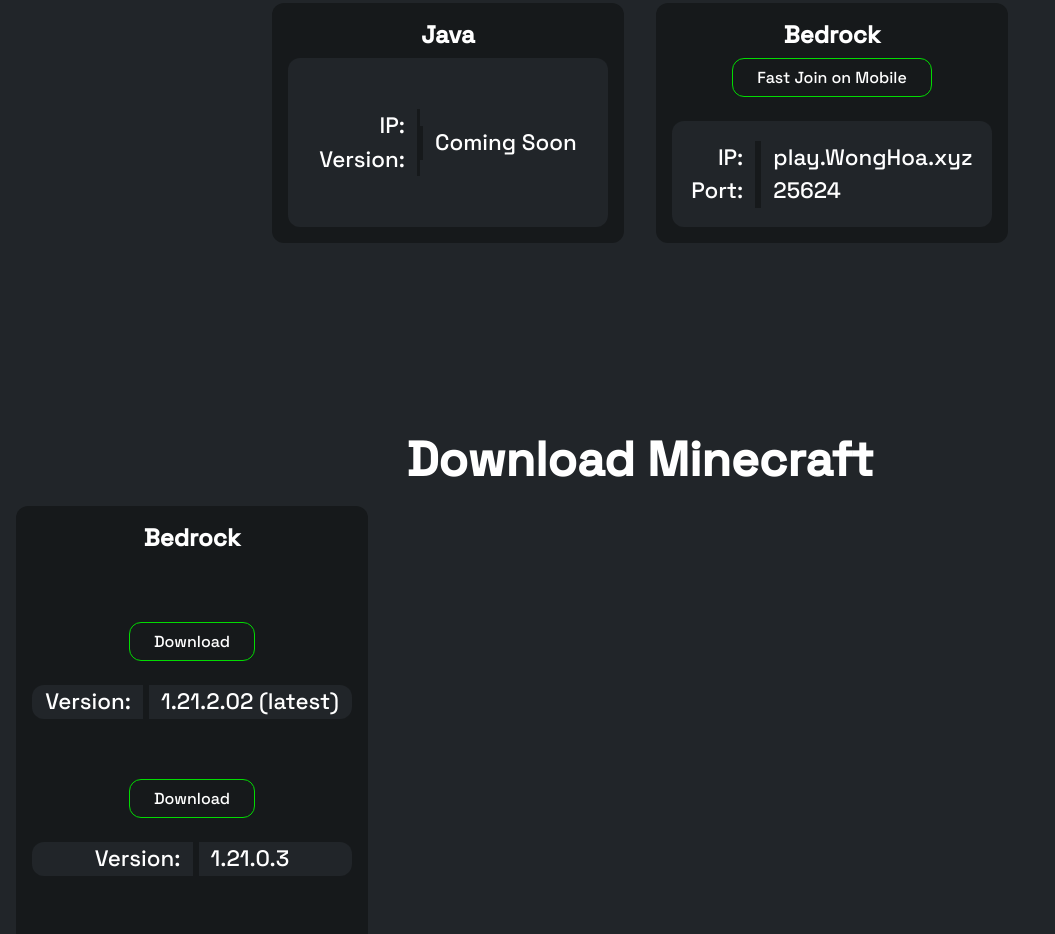
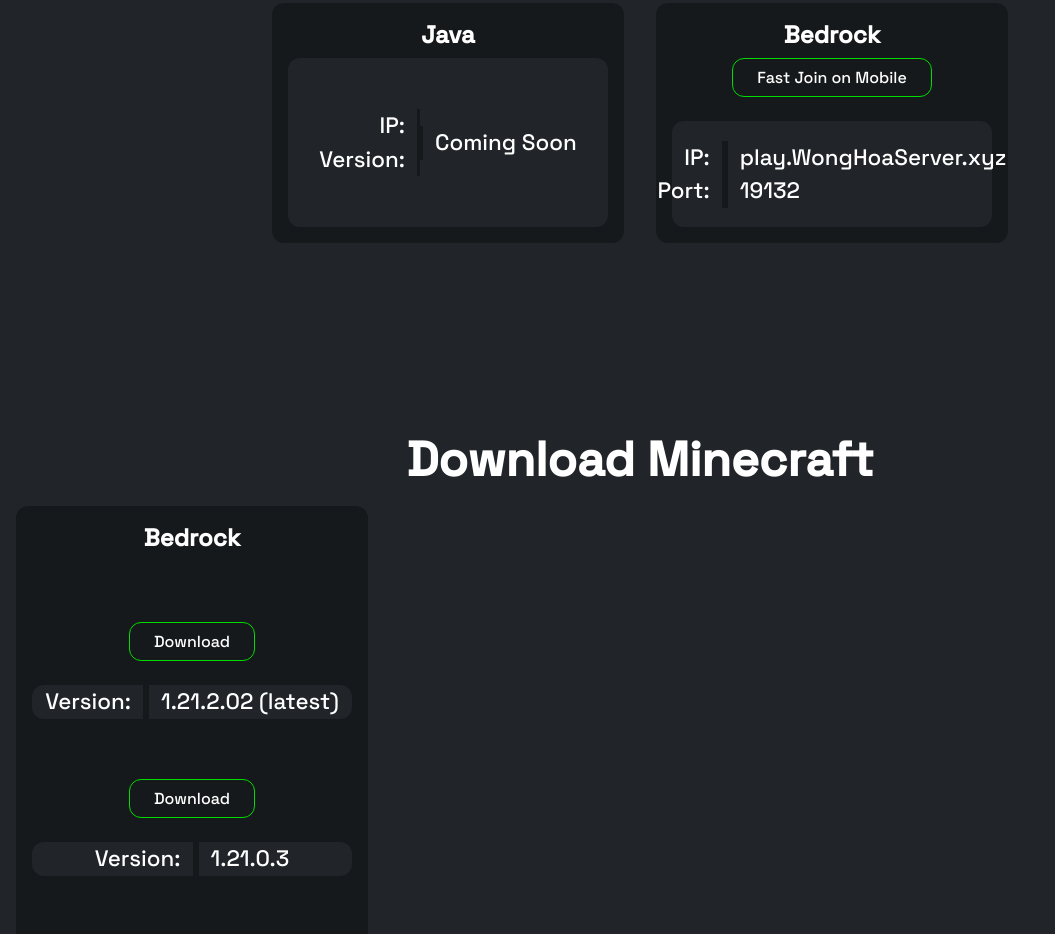
Before and after one commit to BLUEGAMINGID/WH-Web, a plain HTML site: page index.html in a window 1280 px wide. Shown: the part 2095-3029 px from the top of the page, without its empty margins (0-1055 px from the left). Drawn offline with nearby package versions, Linux system fonts and the light colour scheme.

Commit message:
Update index.html

```diff
--- a/index.html
+++ b/index.html
@@ -63,7 +63,7 @@
           <script>
             function copyText() {
                 navigator.clipboard.writeText
-            ("play.example.com");
+            ("play.wonghoserver.xyz");
                 }
             $(document).ready(function() {
             $('.main1_ipcopier').click(function() {
@@ -149,8 +149,8 @@
                 <a>Port:</a>
               </div>
               <div class="main3_join_values">
-                <a>play.WongHoa.xyz</a>
-                <a>25624</a>
+                <a>play.WongHoaServer.xyz</a>
+                <a>19132</a>
               </div>
             </div>
           </div>
```
